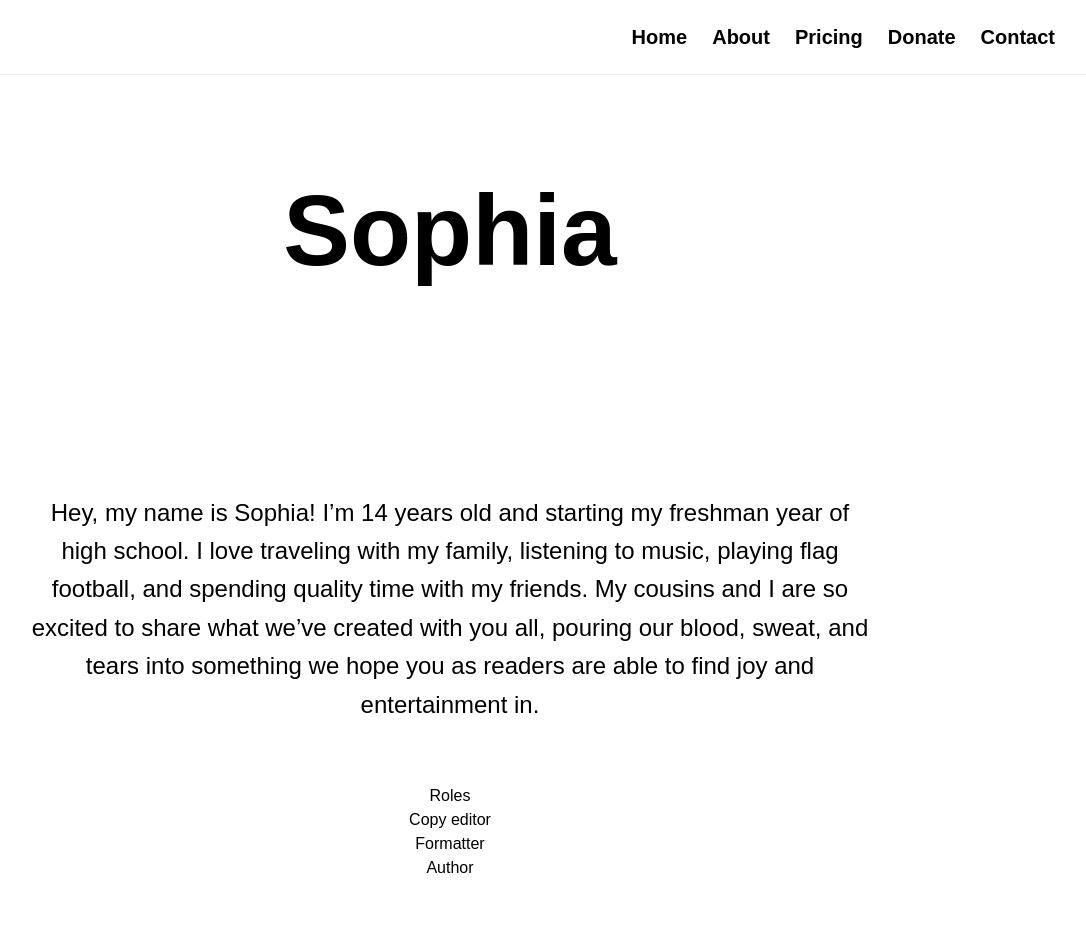
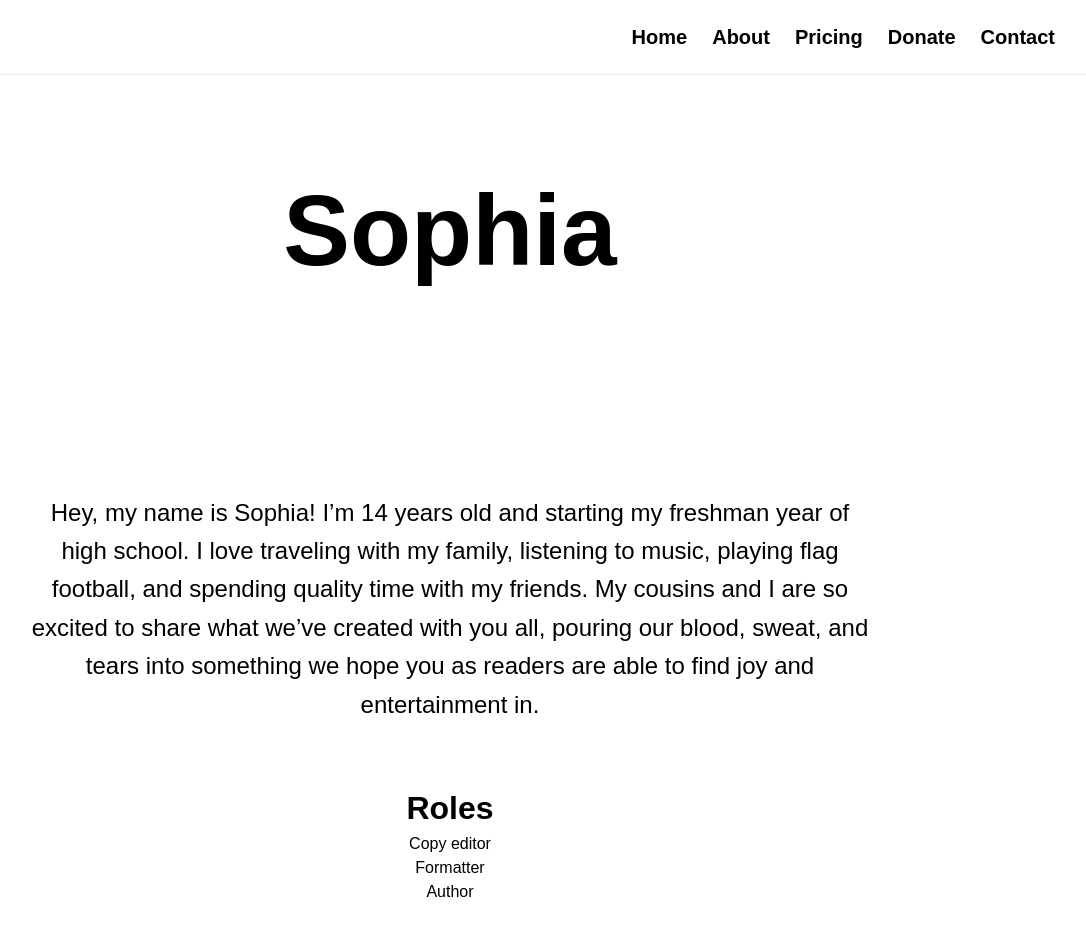
Before and after one commit to H4CK3R1010/Seemz-Like-Magazine, a Next.js app: page /people/sophia in a window 1280 px wide. Shown: the top 936 px of the page, without its empty margins (190-1276 px from the left). Built offline with nearby package versions, Linux system fonts and the light colour scheme.

Commit message:
Style team member roles

```diff
--- a/app/globals.css
+++ b/app/globals.css
@@ -506,6 +506,16 @@ nav a:hover {
   color: black;
 }
 
+.rolesBox h2 {
+  font-size: 32px;
+
+  font-weight: bold;
+
+  margin: 0;
+
+  color: black;
+}
+
 /* =========================
    MOBILE
 ========================= */
```
